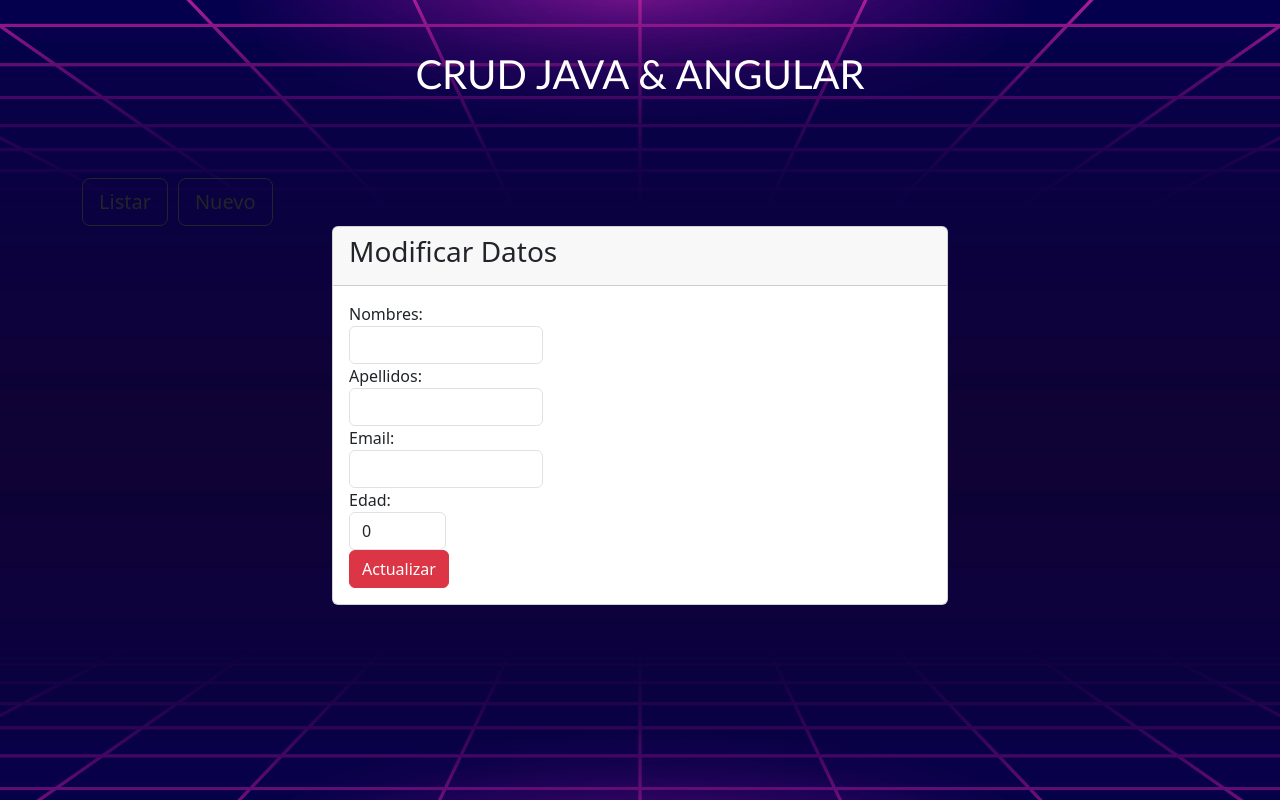
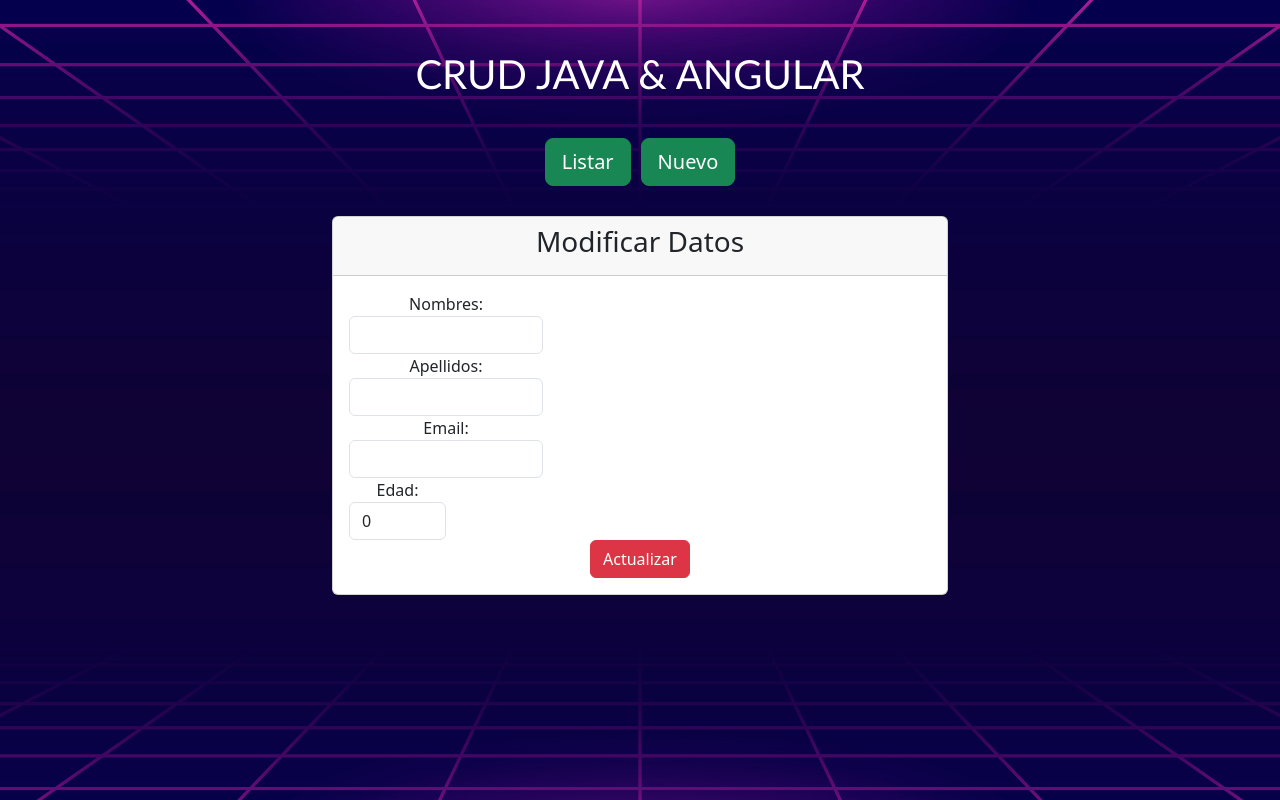
Before and after one commit to yoinercoding/crud, an Angular app: page /edit in a window 1280 px wide. Built offline with nearby package versions, Linux system fonts and the light colour scheme.

Commit message:
modified buttons

```diff
--- a/src/app/app.component.html
+++ b/src/app/app.component.html
@@ -5,8 +5,8 @@
 </div>
 
 <div class="container">
-  <button (click)="Listar()" class="btn btn-outline-dark btn-lg">Listar</button>
-  <button (click)="Nuevo()" class="btn btn-outline-dark btn-lg" style="margin-left: 10px;">Nuevo</button>
+  <button (click)="Listar()" class="btn btn-success btn-lg">Listar</button>
+  <button (click)="Nuevo()" class="btn btn-success btn-lg" style="margin-left: 10px;">Nuevo</button>
 </div>
 
 <router-outlet></router-outlet>
--- a/src/styles.css
+++ b/src/styles.css
@@ -8,7 +8,12 @@ body {
 .title {
     text-align: center;
     margin-top: 50px;
-    margin-bottom: 80px;
+    margin-bottom: 40px;
     color: white;
     font-family:'Trebuchet MS', 'Lucida Sans Unicode', 'Lucida Grande', 'Lucida Sans', Arial, sans-serif
 }
+
+.container {
+    text-align: center;
+    margin-bottom: 30px;
+}
```
